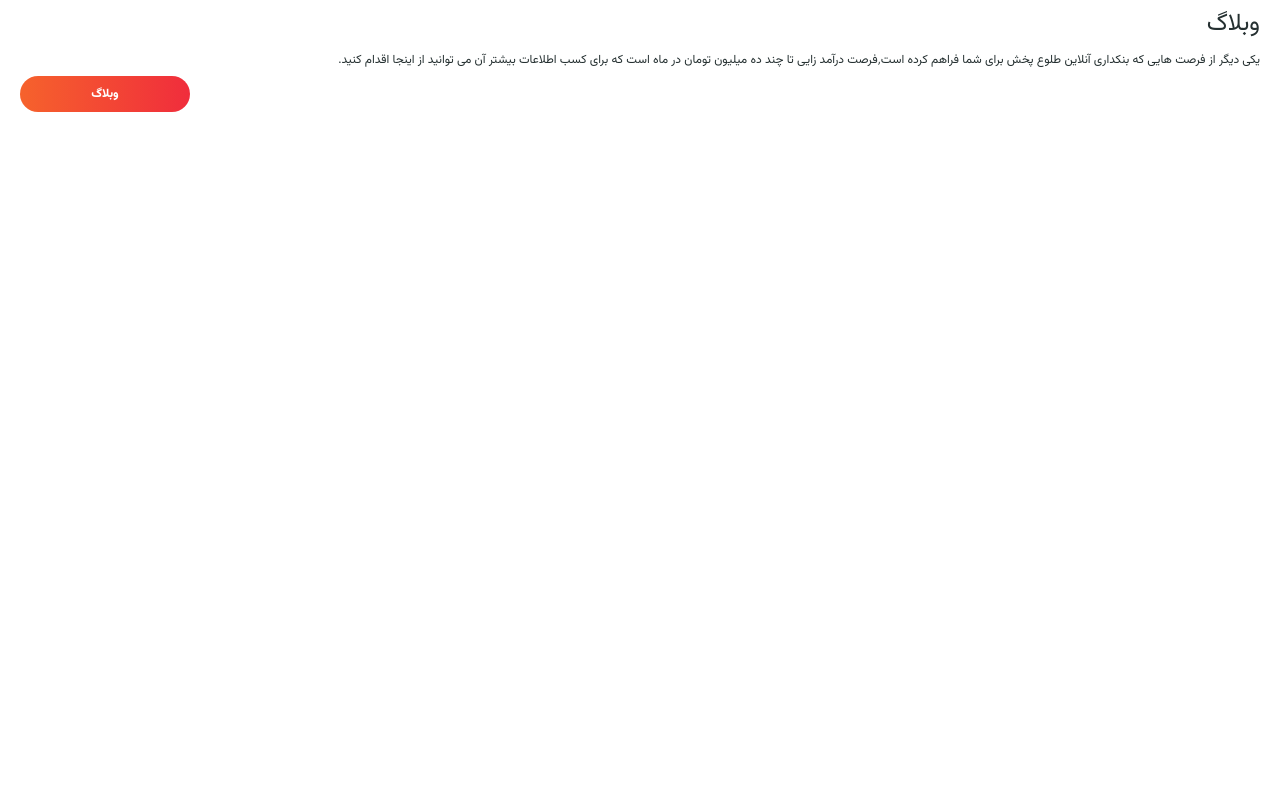
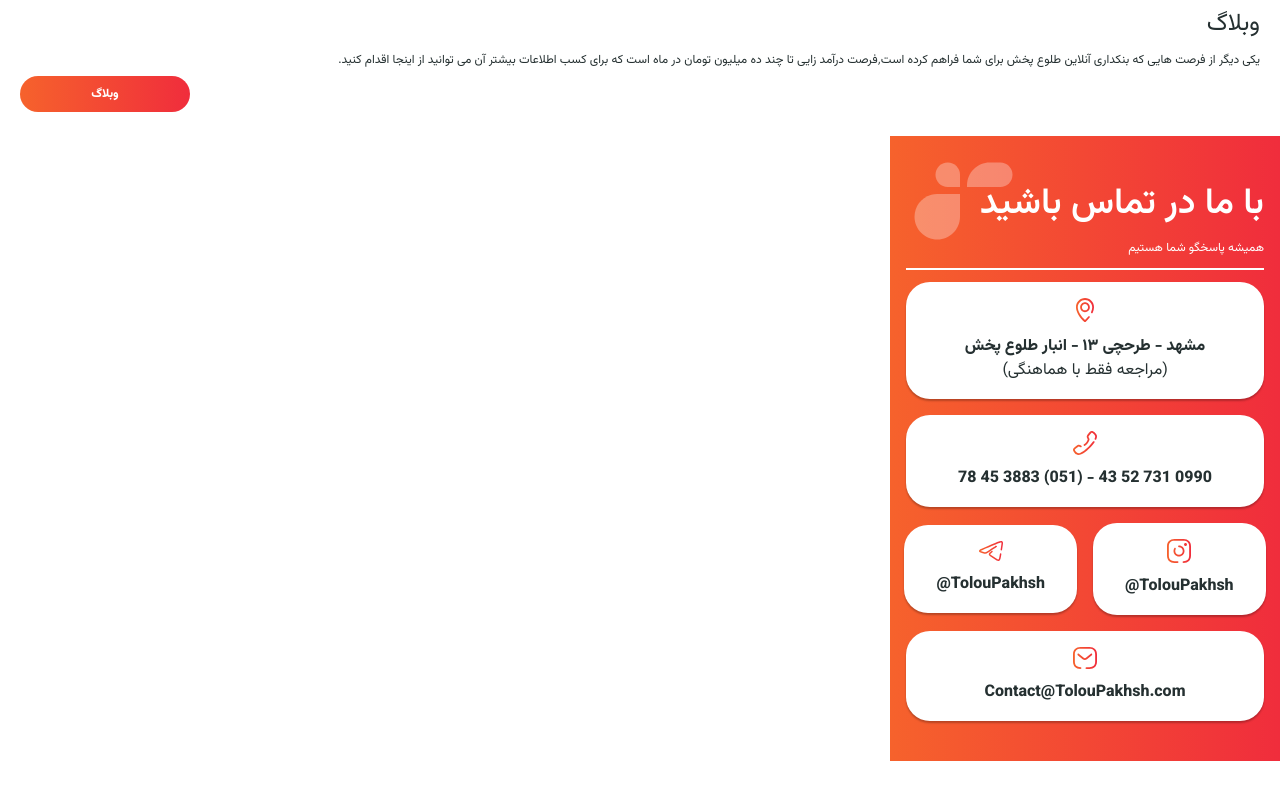
Before and after one commit to Mhdph/toloe-pakhsh, a Next.js app: page / in a window 1280 px wide. Shown: the part 2091-2891 px from the top of the page. Before the commit the page ends 2211 px from the top, so only its background shows below. Built offline with nearby package versions, Linux system fonts and the light colour scheme.

Commit message:
add contact us component

```diff
--- /dev/null
+++ b/components/ContactUs.tsx
@@ -0,0 +1,59 @@
+import {
+  InstaSvg,
+  LocationSvg,
+  MailSvg,
+  PhoneSvg,
+  TelegramSvg,
+} from "@/assets/svg";
+import SubTractSvg from "@/assets/svg/SubTractSvg";
+import React from "react";
+
+function ContactUs() {
+  return (
+    <div className="contact_us mt-4 px-4 text-black-items mb-16">
+      <div className="relative mt-12">
+        <p className="text-white font-semibold text-4xl">با ما در تماس باشید</p>
+        <div className="absolute left-2 -bottom-4 ">
+          <SubTractSvg />
+        </div>
+      </div>
+      <p className="text-white text-xs font-normal mt-4">
+        همیشه پاسخگو شما هستیم
+      </p>
+      <hr className="border border-white my-3 round3" />
+      <div className="flex flex-col gap-4 pb-10">
+        <div className="flex flex-col items-center bg-white card_shadow rounded-3xl py-4">
+          <LocationSvg />
+          <p className="text-center text mt-3 font-extrabold">
+            مشهد - طرحچی ۱۳ - انبار طلوع پخش
+          </p>
+          <p>(مراجعه فقط با هماهنگی)</p>
+        </div>
+        <div className="flex flex-col items-center bg-white card_shadow rounded-3xl py-4">
+          <PhoneSvg />
+          <p className="text-center text mt-3 font-extrabold">
+            0990 731 52 43 - (051) 3883 45 78
+          </p>
+        </div>
+        <div className="flex items-center justify-center gap-4">
+          <div className="flex flex-col items-center bg-white px-8 card_shadow rounded-3xl py-4">
+            <InstaSvg />
+            <p className="text-center text mt-3 font-extrabold">TolouPakhsh@</p>
+          </div>
+          <div className="flex flex-col items-center bg-white px-8 card_shadow rounded-3xl py-4">
+            <TelegramSvg />
+            <p className="text-center text mt-3 font-extrabold">TolouPakhsh@</p>
+          </div>
+        </div>
+        <div className="flex flex-col items-center bg-white card_shadow rounded-3xl py-4">
+          <MailSvg />
+          <p className="text-center text mt-3 font-extrabold">
+            Contact@TolouPakhsh.com
+          </p>
+        </div>
+      </div>
+    </div>
+  );
+}
+
+export default ContactUs;
--- a/pages/index.tsx
+++ b/pages/index.tsx
@@ -4,6 +4,7 @@ import CategoryList from "@/components/CategoryList";
 import LstItmes from "@/components/LstItmes";
 import SpecialOffer from "@/components/SpecialOffer";
 import AboutUs from "@/components/AboutUs";
+import ContactUs from "@/components/ContactUs";
 
 export default function Home() {
   return (
@@ -17,6 +18,7 @@ export default function Home() {
       </div>
       <SpecialOffer />
       <AboutUs />
+      <ContactUs />
     </main>
   );
 }
--- a/styles/globals.css
+++ b/styles/globals.css
@@ -66,3 +66,11 @@ body {
   background: linear-gradient(270deg, #f02d3c 0%, #f6622c 100%);
   border-radius: 24px;
 }
+.contact_us {
+  width: 390px;
+  height: 100%;
+  background: linear-gradient(270deg, #f02d3c 0%, #f6622c 100%);
+}
+.card_shadow {
+  box-shadow: 0px 2px 2px rgba(0, 0, 0, 0.25);
+}
```
